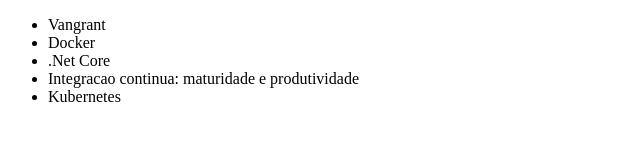
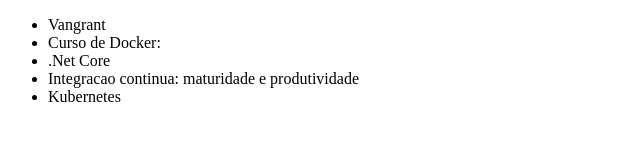
Before and after one commit to henrique-costa/alura-git, a plain HTML site: page index.html in a window 1280 px wide. Shown: the full height of the page, 0-640 px from the left. Drawn offline with Linux system fonts and the light colour scheme.

Commit message:
atualizando nome do curso de docker

```diff
--- a/index.html
+++ b/index.html
@@ -9,7 +9,7 @@
 <body>
     <ul>
         <li>Vangrant</li>
-        <li>Docker</li>
+        <li>Curso de Docker: </li>
         <li>.Net Core</li>
         <li>Integracao continua: maturidade e produtividade</li>
         <li>Kubernetes</li>
```
